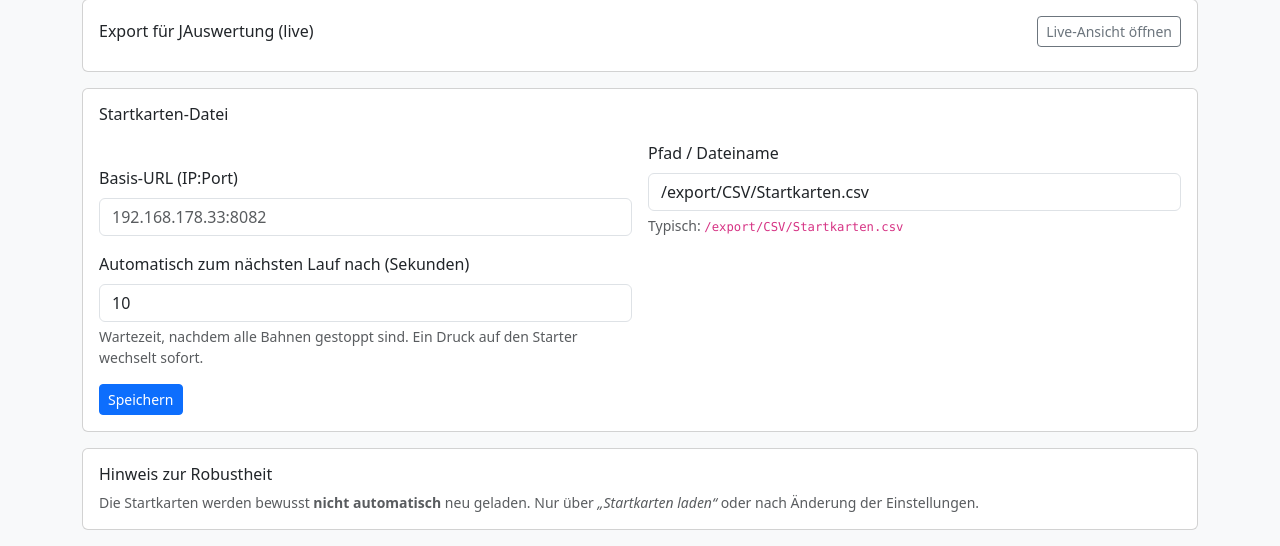
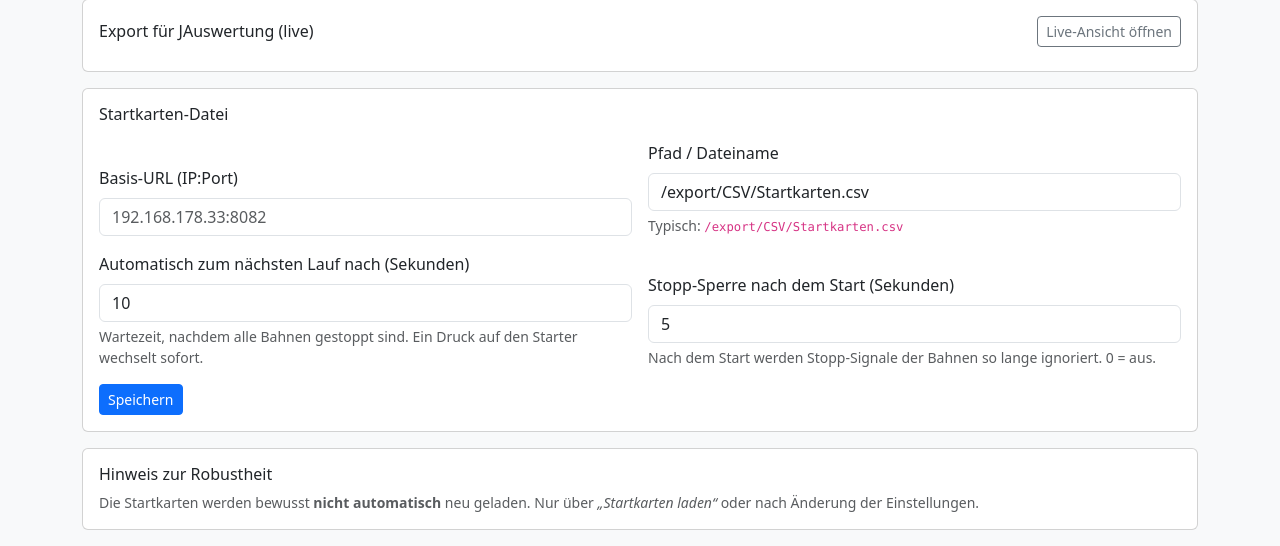
Before and after one commit to andreasschoeler93/Stoppuhr, a Flask app: page / in a window 1280 px wide, after a click on "Einstellungen". Shown: the part 300-846 px from the top of the page. Run offline with Flask 3, Linux system fonts and the light colour scheme; data that the repository does not hold is empty.

Commit message:
Stopp-Sperre nach dem Start (einstellbar, Standard 5 s)
Co-authored-by: Copilot <223556219+Copilot@users.noreply.github.com>

```diff
--- a/backend/app.py
+++ b/backend/app.py
@@ -105,6 +105,7 @@ def _default_state() -> State:
             "startcards_base_url": "",
             "startcards_suffix": "/export/CSV/Startkarten.csv",
             "auto_next_run_s": "10",
+            "stop_lockout_s": "5",
         },
         "startcards": {
             "loaded": False,
@@ -151,6 +152,14 @@ def _auto_next_delay_ms(st: State) -> int:
         return 10_000
 
 
+def _stop_lockout_ms(st: State) -> int:
+    """Stopp-Sperre nach dem Start in ms (Einstellung, Standard 5 s, 0 = aus)."""
+    try:
+        return max(0, int(st.get("settings", {}).get("stop_lockout_s", 5))) * 1000
+    except (TypeError, ValueError):
+        return 5_000
+
+
 def _advance_run(st: State) -> None:
     st["current_run"] = int(st.get("current_run") or 0) + 1
     st["run_finished_ts"] = None
@@ -193,11 +202,12 @@ def api_set_settings() -> ResponseReturnValue:
     for k in ["startcards_base_url", "startcards_suffix"]:
         if k in payload:
             settings[k] = str(payload[k] or "")
-    if "auto_next_run_s" in payload:
-        try:
-            settings["auto_next_run_s"] = str(max(0, int(payload["auto_next_run_s"])))
-        except (TypeError, ValueError):
-            return jsonify({"ok": False, "error": "auto_next_run_s must be a number"}), 400
+    for key in ("auto_next_run_s", "stop_lockout_s"):
+        if key in payload:
+            try:
+                settings[key] = str(max(0, int(payload[key])))
+            except (TypeError, ValueError):
+                return jsonify({"ok": False, "error": f"{key} must be a number"}), 400
     st["settings"] = settings
     save_state(st)
     return jsonify({"ok": True, "settings": settings})
@@ -720,6 +730,13 @@ def api_post_triggers():
         p == STARTER_KEY for p in triggers_per_run[str(current_run)].keys()
     ):
         return jsonify({"ok": False, "error": "Run has not started yet."}), 400
+    # Stopp-Sperre: Bahn-Signale kurz nach dem Start werden ignoriert (z. B. Fehlausloesungen)
+    if lane != STARTER_KEY:
+        starter_press = triggers_per_run[str(current_run)].get(STARTER_KEY)
+        lockout_ms = _stop_lockout_ms(st)
+        if starter_press and ts_val - int(starter_press["ts"]) < lockout_ms:
+            logger.info(f"Stop signal of lane {lane} ignored (lockout {lockout_ms} ms)")
+            return jsonify({"ok": True, "ignored": True, "reason": "stop_lockout"})
     # Abort double press
     if triggers_per_run[str(current_run)][lane]:
         return jsonify({"ok": False, "error": "Double press detected."}), 400
--- a/backend/static/app.js
+++ b/backend/static/app.js
@@ -56,6 +56,7 @@ async function loadSettingsIntoUI() {
   byId("suffixInput").value = s.startcards_suffix || "/export/CSV/Startkarten.csv";
   byId("suffixDisplay").value = byId("suffixInput").value;
   byId("autoNextInput").value = s.auto_next_run_s ?? "10";
+  byId("stopLockoutInput").value = s.stop_lockout_s ?? "5";
 }
 
 async function loadStartcardsFromBackend() {
@@ -477,7 +478,8 @@ async function init() {
       await apiPost("/api/settings", {
         startcards_base_url: baseUrl,
         startcards_suffix: suffix,
-        auto_next_run_s: byId("autoNextInput").value
+        auto_next_run_s: byId("autoNextInput").value,
+        stop_lockout_s: byId("stopLockoutInput").value
       });
       // mirror to main tab
       await loadSettingsIntoUI();
--- a/backend/templates/index.html
+++ b/backend/templates/index.html
@@ -204,6 +204,11 @@
               <input type="number" min="0" step="1" id="autoNextInput" class="form-control" value="10">
               <div class="form-text">Wartezeit, nachdem alle Bahnen gestoppt sind. Ein Druck auf den Starter wechselt sofort.</div>
             </div>
+            <div class="col-md-6">
+              <label class="form-label">Stopp-Sperre nach dem Start (Sekunden)</label>
+              <input type="number" min="0" step="1" id="stopLockoutInput" class="form-control" value="5">
+              <div class="form-text">Nach dem Start werden Stopp-Signale der Bahnen so lange ignoriert. 0 = aus.</div>
+            </div>
             <div class="col-12 d-flex gap-2 align-items-center">
               <button class="btn btn-primary btn-sm" id="btnSaveSettings">Speichern</button>
               <span class="text-success small d-none" id="settingsSavedMsg">Gespeichert.</span>
```
